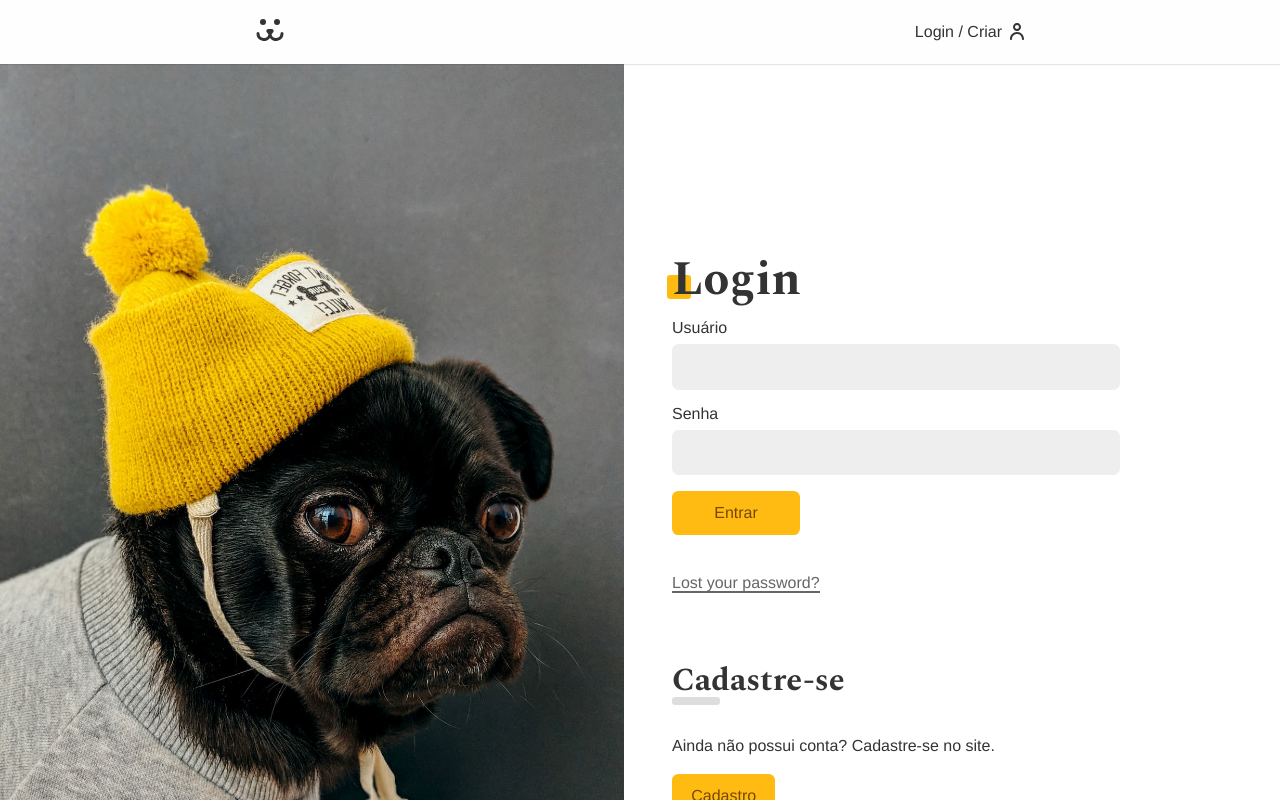
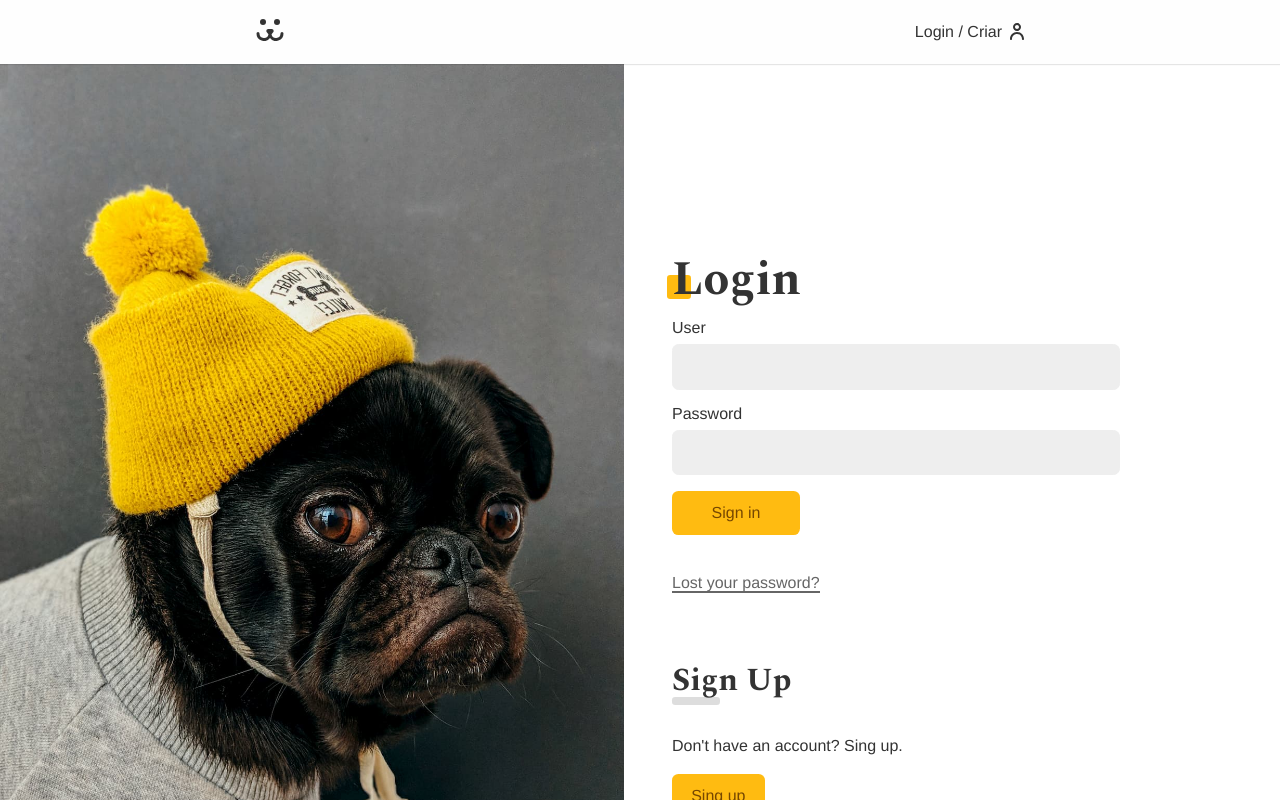
Before and after one commit to andersonflima/origamid-dogs, a React (Vite) app: page /login in a window 1280 px wide. Shown: the top 800 px of the page. Built offline with nearby package versions, Linux system fonts and the light colour scheme.

Commit message:
:lipstick: style(src/Components/Login/LoginForm.jsx): Text
updated text

```diff
--- a/src/Components/Login/LoginForm.jsx
+++ b/src/Components/Login/LoginForm.jsx
@@ -26,12 +26,12 @@
       <Head title="Login" description="Login no site dogs" />
       <h1 className="title">Login</h1>
       <form className={styles.form} onSubmit={handleSubmit}>
-        <Input label="Usuário" type="text" name="username" {...username} />
-        <Input label="Senha" type="password" name="password" {...password} />
+        <Input label="User" type="text" name="username" {...username} />
+        <Input label="Password" type="password" name="password" {...password} />
         {loading ? (
-          <Button disabled>Carregando...</Button>
+          <Button disabled>Loading...</Button>
         ) : (
-          <Button>Entrar</Button>
+          <Button>Sign in</Button>
         )}
         <Error error={error && "Invalid credentials."} />
       </form>
@@ -39,10 +39,10 @@
         Lost your password?
       </Link>
       <div className={styles.cadastro}>
-        <h2 className={styles.subtitle}>Cadastre-se</h2>
-        <p>Ainda não possui conta? Cadastre-se no site.</p>
+        <h2 className={styles.subtitle}>Sign Up</h2>
+        <p>Don't have an account? Sing up.</p>
         <Link className={stylesBtn.button} to="/login/create">
-          Cadastro
+          Sing up
         </Link>
       </div>
     </section>
```
